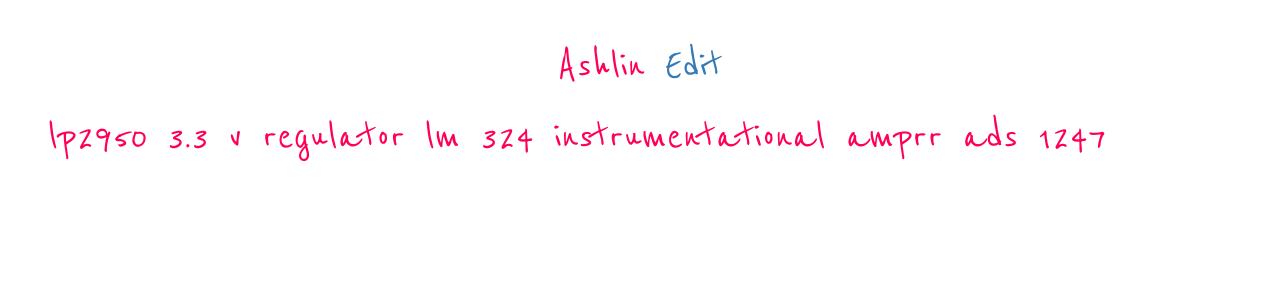
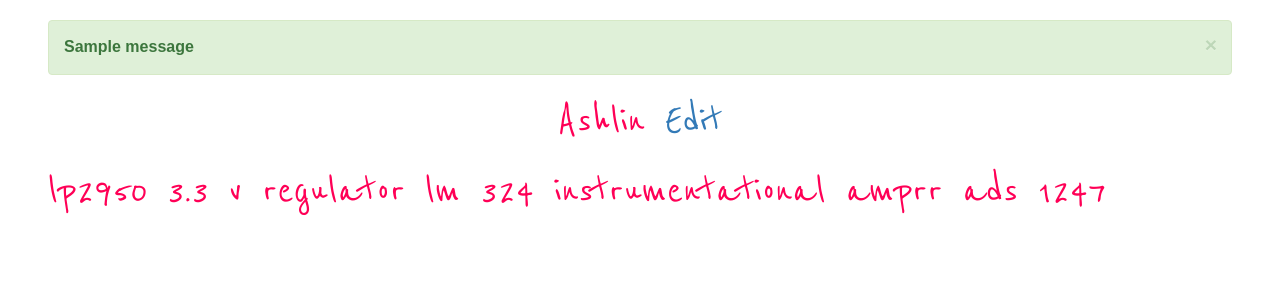
Before and after one commit to tomvictor/Scratchbin, a Django app: page /notes/15/ in a window 1280 px wide. Shown: the part 51-351 px from the top of the page. Run offline with Django 3.2, Linux system fonts and the light colour scheme; data comes from the database, SQL or seed files in the repository; both versions use the stored data as it was after the commit; tables that the repository leaves empty hold one stand-in row (values such as "Sample post"); one stand-in notice (Sample message) is shown; some libraries are stand-ins or nearby versions.

Commit message:
Django message framework included
of the create and update conformation of the notes

```diff
--- a/mysite/views.py
+++ b/mysite/views.py
@@ -1,4 +1,5 @@
 from django.shortcuts import render,get_object_or_404,HttpResponseRedirect
+from django.contrib import messages
 from .forms import NoteForm
 from .models import notes
 from django.utils import timezone
@@ -24,8 +25,8 @@ def create_notes(request):
         instance = form.save(commit=False)
         print(form.cleaned_data.get("title"))
         instance.save()
+        messages.success(request, "Succesfully created new note")
         return HttpResponseRedirect(instance.get_absolute_url())
-
     return render(request, 'note-form.html', {'form': form})
 
 def update_notes(request,id = None):
@@ -35,6 +36,7 @@ def update_notes(request,id = None):
         instance = form.save(commit=False)
         print(form.cleaned_data.get("title"))
         instance.save()
+        messages.success(request, "Succesfully Updated your note")
         return HttpResponseRedirect(instance.get_absolute_url())
     return render(request, 'note-form.html', {'form': form})
 
--- a/templates/single-note.html
+++ b/templates/single-note.html
@@ -3,7 +3,21 @@
 {% block extrahead %}
 {% endblock %}
 {% block content %}
-    <br>
+<br>
+    {% if messages %}
+        {% for message in messages %}
+
+            <div class="alert alert-success alert-dismissible" role="alert">
+                <button type="button" class="close" data-dismiss="alert" aria-label="Close"><span
+                        aria-hidden="true">&times;</span></button>
+                <strong>{{ message }}</strong>
+            </div>
+
+        {% endfor %}
+    {% endif %}
+
+
+
     <h2 style="text-align: center">{{ this_note.title }} <a
             href="{% url 'mysite:update' this_note.id %}"><span>   Edit</span></a></h2>
     <p>
```
Also changed, not shown: db.sqlite3.
